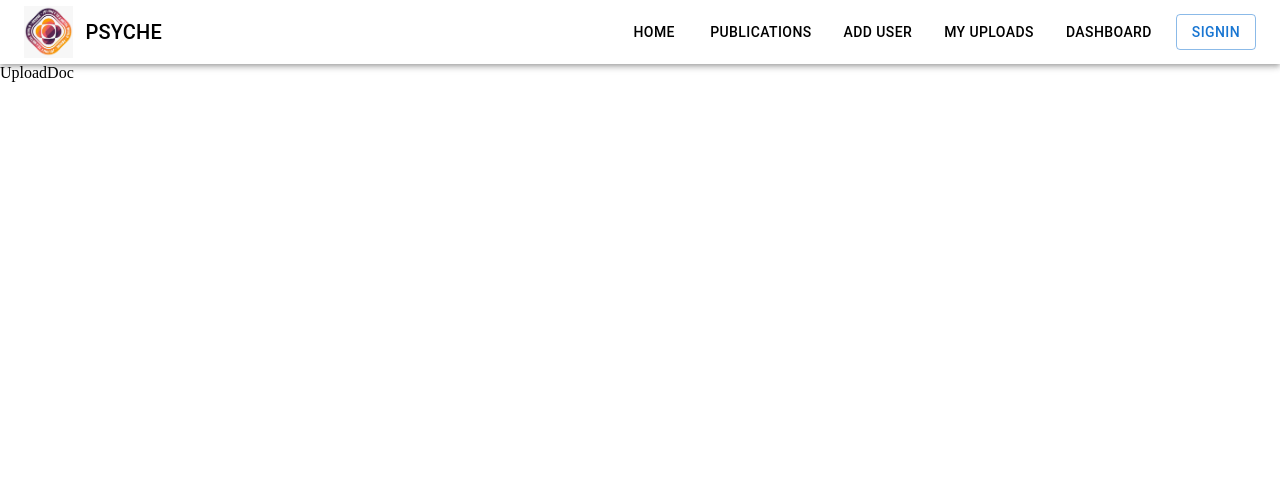
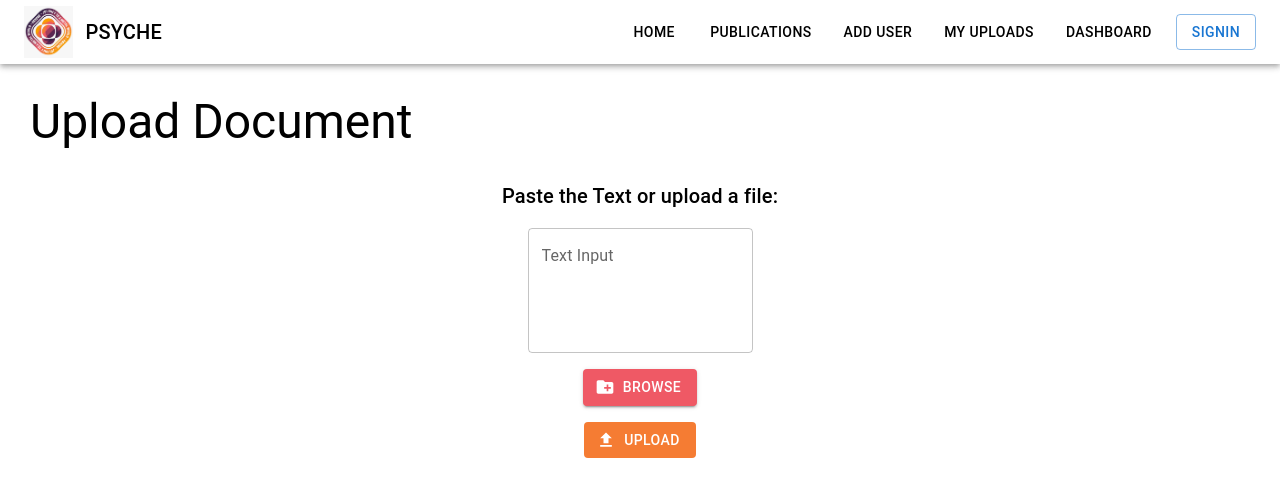
Before and after one commit to MissionToPsyche/tungesten_I7_PubSub, a React (Vite) app in the folder client/: page /uploaddoc in a window 1280 px wide. Shown: the top 496 px of the page. Built offline with nearby package versions, Linux system fonts and the light colour scheme.

Commit message:
feat: US66-T68 and T69 Add file upload functionality to UploadDoc component

```diff
--- a/client/src/components/Mainpage.jsx
+++ b/client/src/components/Mainpage.jsx
@@ -1,6 +1,5 @@
-import React from 'react'
-import ReactDOM from 'react-dom/client'
-export const Mainpage = () => {
+
+export function Mainpage() {
 
 
     return (
--- a/client/src/components/UploadDoc.jsx
+++ b/client/src/components/UploadDoc.jsx
@@ -1,6 +1,106 @@
+import { useState } from 'react';
+import CreateNewFolderIcon from '@mui/icons-material/CreateNewFolder';
+import UploadIcon from '@mui/icons-material/Upload';
+import { Typography, TextField, Grid, Button } from "@mui/material"
 
 export default function UploadDoc() {
+
+    const [textInput, setTextInput] = useState('');
+    const [selectedFile, setSelectedFile] = useState(null);
+
+    const handleTextInputChange = (event) => {
+        setTextInput(event.target.value);
+    };
+    const handleFileChange = (event) => {
+        setSelectedFile(event.target.files[0]);
+    };
+    const handleUpload = () => {
+        console.log('Uploading...');
+
+        // TODO: Upload the file to the server
+
+        // const formData = new FormData();
+
+        // if (selectedFile) {
+        //     // Add the selected file to the FormData object
+        //     formData.append('file', selectedFile);
+        // } else if (textInput) {
+        //     // Add the text input to the FormData object
+        //     formData.append('text', textInput);
+        // }
+
+        // // Add the selected option to the FormData object
+        // formData.append('option', selectedJsonFile);
+
+        // // Make a POST request to the Flask API
+        // axios.post('http://127.0.0.1:5000/api/post', formData)
+        //     .then(response => {
+        //         console.log(response.data);
+        //         setProcessedData(response.data);
+        //     })
+        //     .catch(error => {
+        //         console.log(error);
+        //     });
+    };
+
     return (
-        <div>UploadDoc</div>
+        <div>
+            <Typography variant="h3" sx={{ margin: '30px' }}>Upload Document</Typography>
+            <Grid container spacing={2} alignItems="center" direction="column">
+                <Grid item>
+                    <Typography variant="h6">
+                        Paste the Text or upload a file:
+                    </Typography>
+                </Grid>
+                <Grid item>
+                    <TextField
+                        id="text-input"
+                        label="Text Input"
+                        variant="outlined"
+                        multiline
+                        rows={4}
+                        value={textInput}
+                        onChange={handleTextInputChange}
+                    />
+                </Grid>
+                <Grid item>
+                    <input
+                        accept=".txt"
+                        id="contained-button-file"
+                        type="file"
+                        onChange={handleFileChange}
+                        style={{ display: 'none' }}
+                    />
+                    <label htmlFor="contained-button-file">
+                        <Button
+                            variant="contained"
+                            component="span"
+                            startIcon={<CreateNewFolderIcon />}
+                            style={{ backgroundColor: '#EF5965' }}
+                        >
+                            Browse
+                        </Button>
+                    </label>
+                    {selectedFile && (
+                        <Typography variant="subtitle1">
+                            {selectedFile.name}
+                        </Typography>
+                    )}
+                </Grid>
+                <Grid item>
+                    <Button
+                        variant="contained"
+                        color="primary"
+                        onClick={handleUpload}
+                        disabled={!selectedFile && !textInput}
+                        startIcon={<UploadIcon />}
+                        style={{ backgroundColor: '#F57C33', color: 'white' }}
+                    >
+                        Upload
+                    </Button>
+                </Grid>
+            </Grid>
+
+        </div>
     )
 }
```
